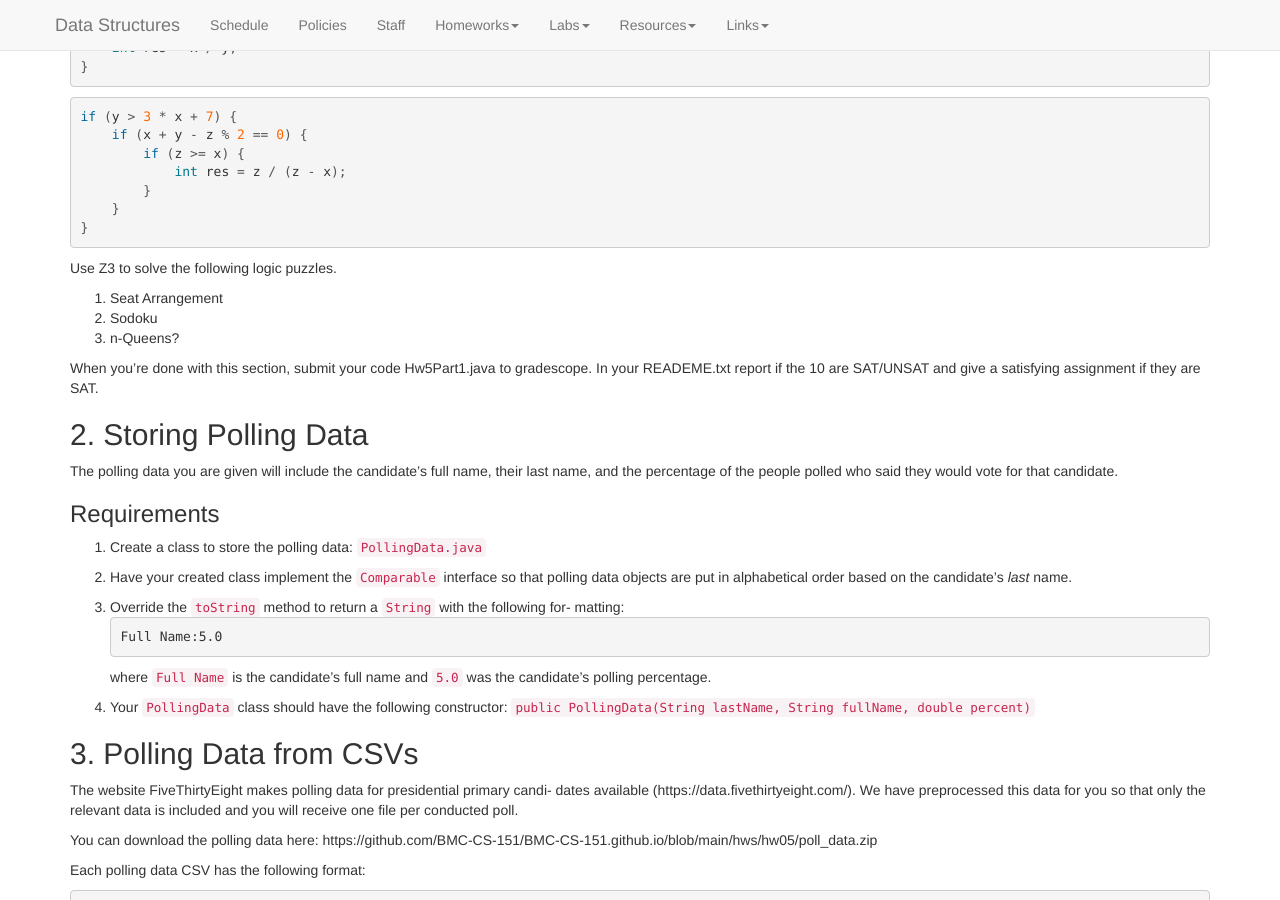
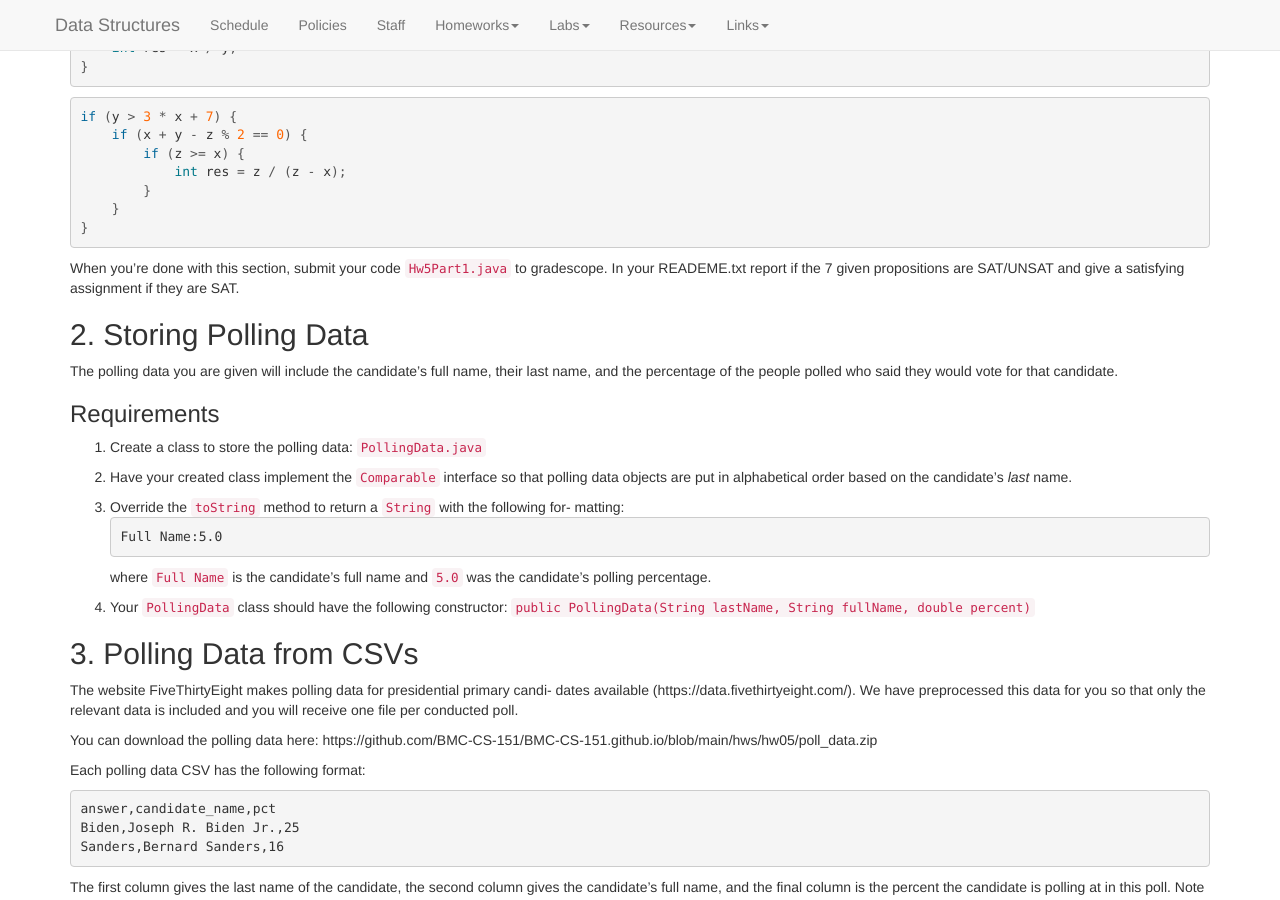
Before and after one commit to bmc-cs-software-analysis/383, a Jekyll site: the page built from hws/HW05.md, in a window 1280 px wide and 900 px high, scrolled down 1141 px. Built offline with Jekyll 4.4.1, drawn with Linux system fonts in a browser that asks for light colours; nearby versions of some CDN libraries.

Commit message:
removed logic puzzle portion

````diff
--- a/hws/HW05.md
+++ b/hws/HW05.md
@@ -114,13 +114,8 @@ if (y > 3 * x + 7) {
 }
 ```
 
-Use Z3 to solve the following logic puzzles.
-1. Seat Arrangement
-2. Sodoku
-3. n-Queens?
-
-When you're done with this section, submit your code Hw5Part1.java to gradescope.
-In your READEME.txt report if the 10 are SAT/UNSAT and give a satisfying assignment if they are SAT.
+When you're done with this section, submit your code `Hw5Part1.java` to gradescope.
+In your READEME.txt report if the 7 given propositions are SAT/UNSAT and give a satisfying assignment if they are SAT.
 
 ## 2. Storing Polling Data
 The polling data you are given will include the candidate’s full name, their last
````
